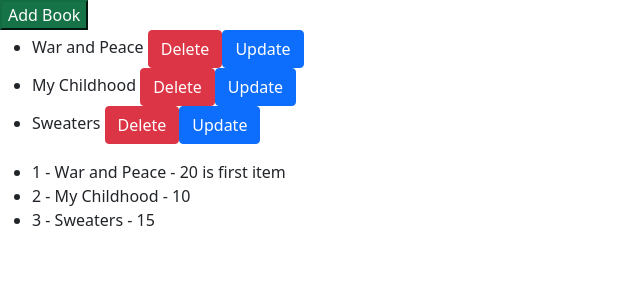
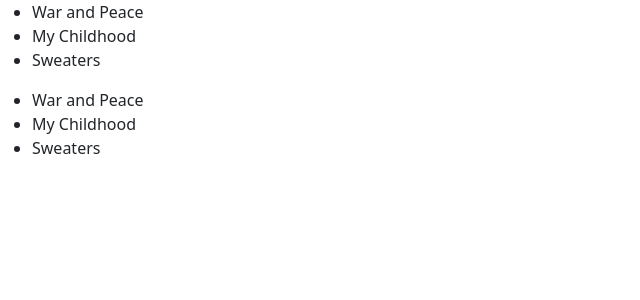
Before and after one commit to computernerdzach/angular, an Angular app in the folder dataBindingExample/: page / in a window 1280 px wide. Shown: the top 300 px of the page, without its empty margins (0-640 px from the left). Built offline with nearby package versions, Linux system fonts and the light colour scheme.

Commit message:
ngTemplate Outlet

```diff
--- a/dataBindingExample/src/app/book.component.html
+++ b/dataBindingExample/src/app/book.component.html
@@ -84,7 +84,7 @@
         Book name is Sweaters</span>
 </div> -->
 
-<div>
+<!-- <div>
     <button (click)="addBook()" class="btn-success">Add Book </button>
     <ul>
 
@@ -107,4 +107,26 @@
         <span *ngIf="f">is first item</span>
     </li>
 
-</ul>
+</ul> -->
+<!-- <ng-template [ngTemplateOutlet]="bookList"
+    [ngTemplateOutlet]="{books:model.getBooks()}"></ng-template>
+<ng-template [ngTemplateOutlet]="bookList"
+    [ngTemplateOutlet]="{books:model.getBooks()}"></ng-template> -->
+
+<ng-template [ngTemplateOutlet]="bookList"
+[ngTemplateOutletContext]="{books:model.getBooks()}">
+</ng-template>
+
+<ng-template [ngTemplateOutlet]="bookList"
+[ngTemplateOutletContext]="{books:model.getBooks()}">
+</ng-template>
+
+<ng-template #bookList let-books="books">
+    <div>
+        <ul>
+            <li *ngFor="let book of books">
+                {{book.name}}
+            </li>
+        </ul>
+    </div>
+</ng-template>
```
